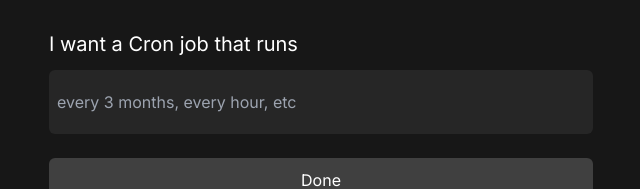
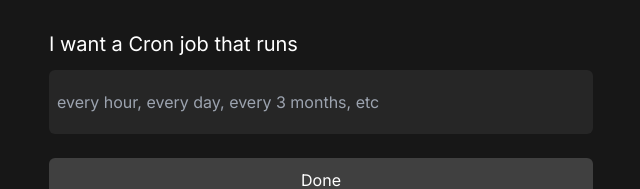
Before and after one commit to rodgetech/cron-ai, a Next.js app: page / in a window 1280 px wide. Shown: the part 139-328 px from the top of the page, without its empty margins (319-959 px from the left). Built offline with nearby package versions, Linux system fonts and the light colour scheme.

Commit message:
minor change

```diff
--- a/app/form.tsx
+++ b/app/form.tsx
@@ -32,7 +32,7 @@ export default function Form({ generateCron, result, loading }: Props) {
         <input
           name="prompt"
           type="text"
-          placeholder="every 3 months, every hour, etc"
+          placeholder="every hour, every day, every 3 months, etc"
           className="w-full rounded-md bg-neutral-800 px-2 py-5 outline-none"
           autoFocus
         />
```
